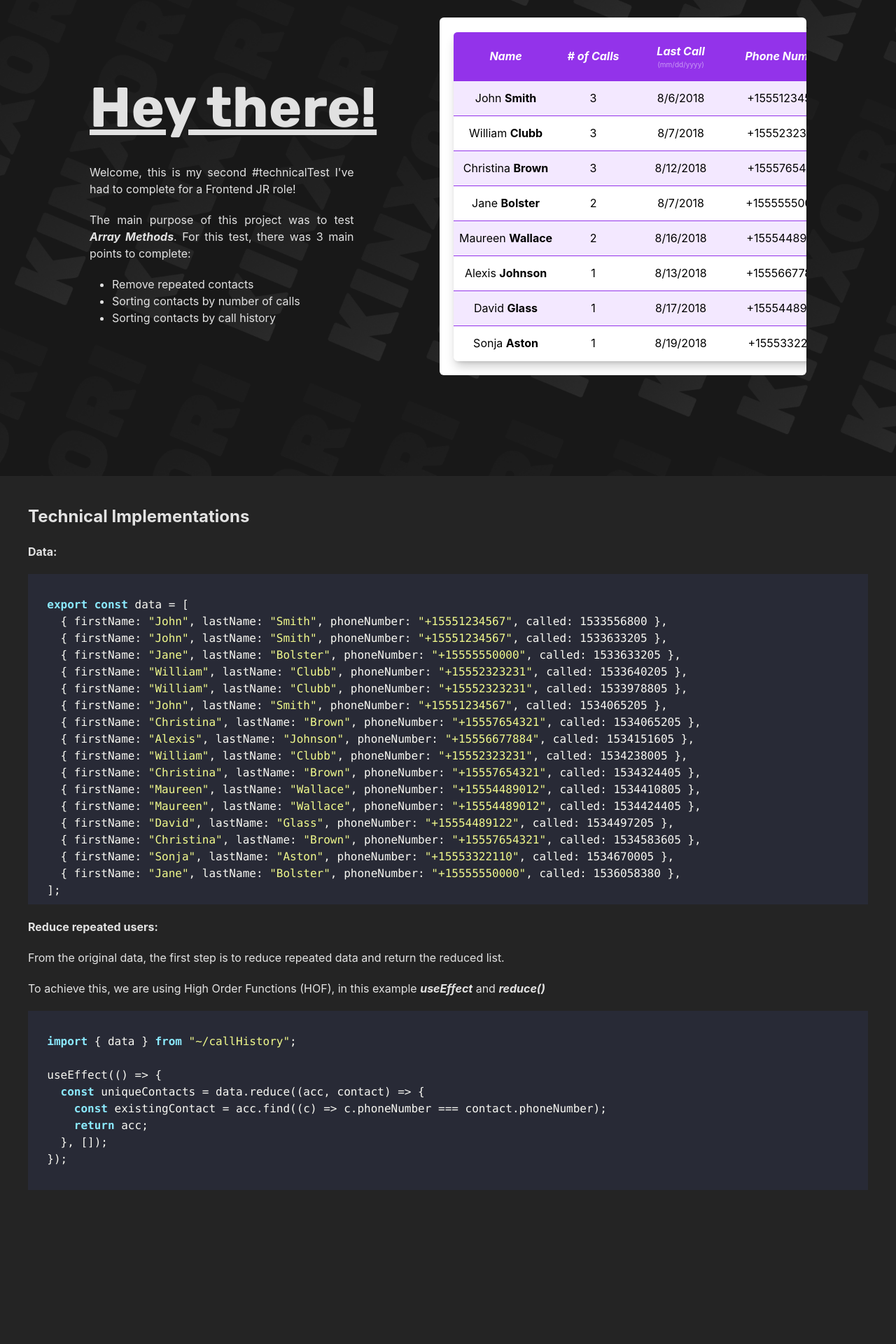
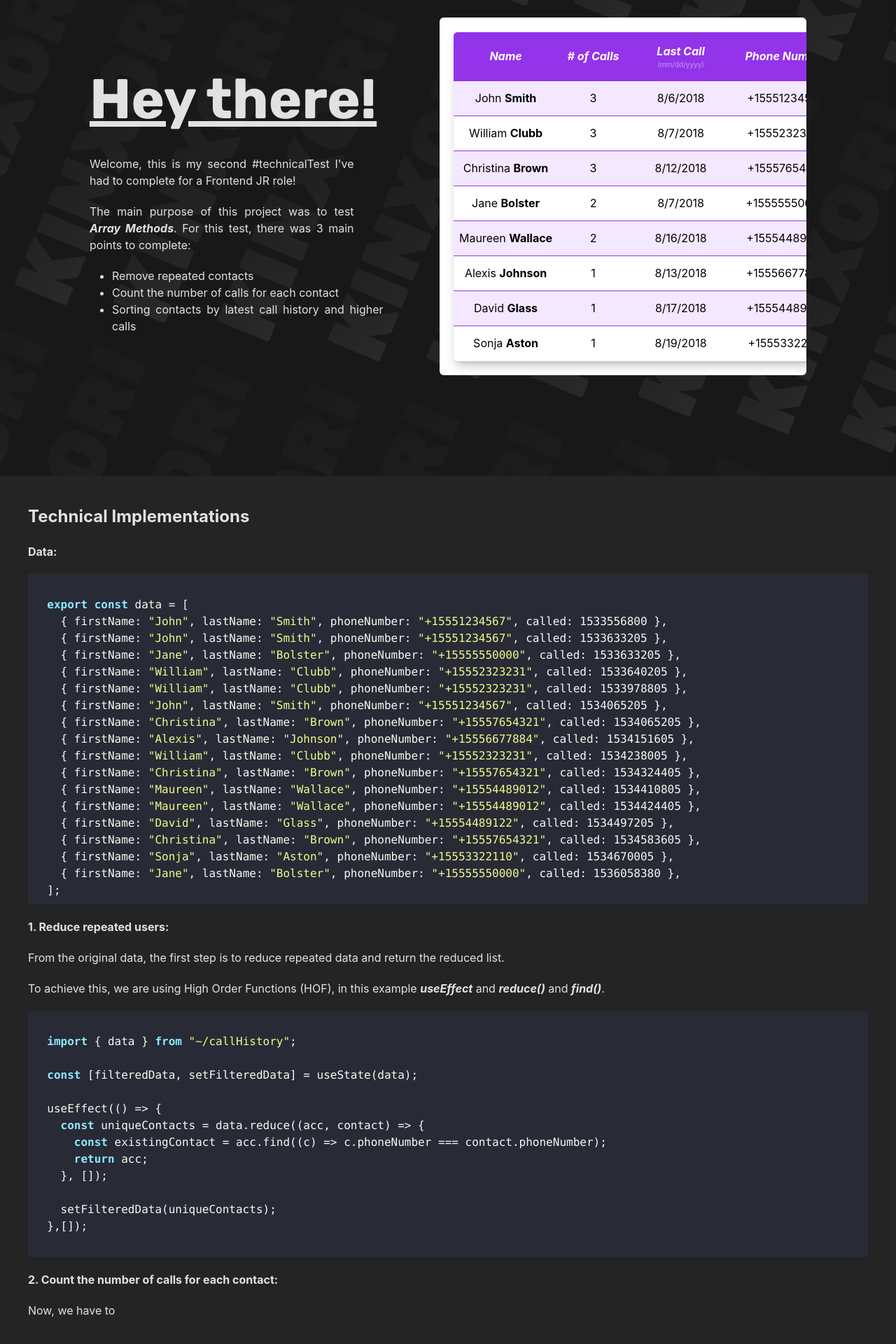
Before and after one commit to kinxori/technical-test-2, a React (Vite) app: page / in a window 1280 px wide. Shown: the part 120-2040 px from the top of the page at 70% size. Before the commit the page ends 1860 px from the top, so only its background shows below. Built offline with nearby package versions, Linux system fonts and the light colour scheme.

Commit message:
updating 3 main points and reduceCode content

```diff
--- a/src/App.jsx
+++ b/src/App.jsx
@@ -28,12 +28,16 @@ export default function App() {
   const reduceCode = `
   import { data } from "~/callHistory";
 
+  const [filteredData, setFilteredData] = useState(data);
+
   useEffect(() => {
     const uniqueContacts = data.reduce((acc, contact) => {
       const existingContact = acc.find((c) => c.phoneNumber === contact.phoneNumber);
       return acc;
     }, []);
-  });
+
+    setFilteredData(uniqueContacts);
+  },[]);
   `;
 
   return (
@@ -53,8 +57,8 @@ export default function App() {
           </p>
           <ul className="list-disc pl-8">
             <li>Remove repeated contacts</li>
-            <li>Sorting contacts by number of calls</li>
-            <li>Sorting contacts by call history</li>
+            <li>Count the number of calls for each contact</li>
+            <li>Sorting contacts by latest call history and higher calls</li>
           </ul>
         </div>
         <UserFilter />
@@ -65,18 +69,21 @@ export default function App() {
         <SyntaxHighlighter style={dracula} language="javascript">
           {dataCode}
         </SyntaxHighlighter>
-        <h4 className="font-bold text-[16px]">Reduce repeated users:</h4>
+        <h4 className="font-bold text-[16px]">1. Reduce repeated users:</h4>
         <p>
           From the original data, the first step is to reduce repeated data and return the reduced
           list.
         </p>
         <p>
           To achieve this, we are using High Order Functions (HOF), in this example{" "}
-          <b className="italic">useEffect</b> and <b className="italic">reduce()</b>
+          <b className="italic">useEffect</b> and <b className="italic">reduce()</b> and{" "}
+          <b className="italic">find()</b>.
         </p>
         <SyntaxHighlighter style={dracula} language="javascript">
           {reduceCode}
         </SyntaxHighlighter>
+        <h4 className="font-bold text-[16px]">2. Count the number of calls for each contact:</h4>
+        <p>Now, we have to </p>
       </article>
     </section>
   );
```
